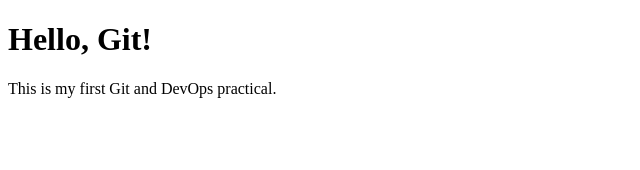
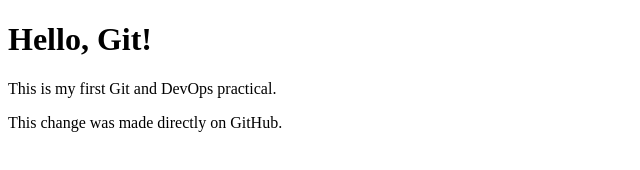
Before and after one commit to 25ituos925-create/git_137, a plain HTML site: page index.html in a window 1280 px wide. Shown: the whole page, without its empty margins (0-640 px from the left). Drawn offline with Linux system fonts and the light colour scheme.

Commit message:
Add message about change made on GitHubchanged from github

```diff
--- a/index.html
+++ b/index.html
@@ -7,5 +7,6 @@
 <body>
     <h1>Hello, Git!</h1>
     <p>This is my first Git and DevOps practical.</p>
+    <p>This change was made directly on GitHub.</p>
 </body>
 </html>
```
